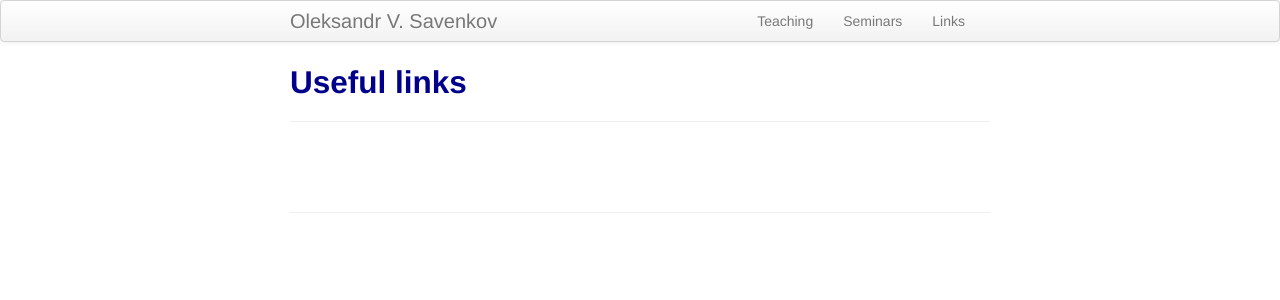
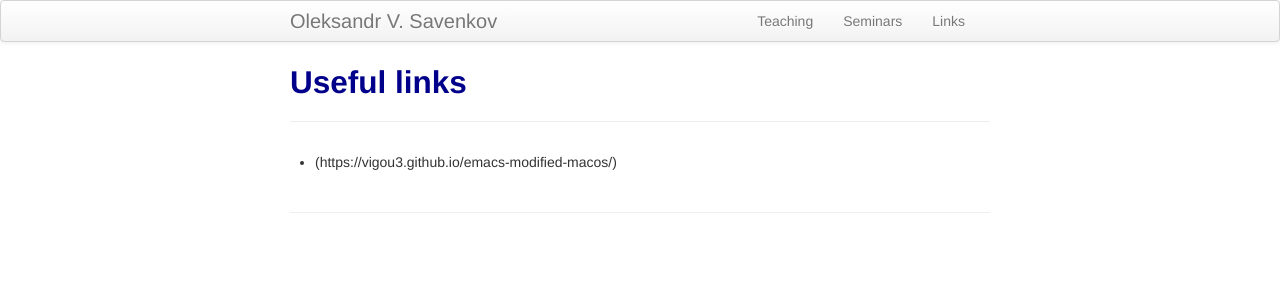
Before and after one commit to ovsavenkov/ovsavenkov.github.io, a Jekyll site: the page built from links.md, in a window 1280 px wide. Shown: the top 300 px of the page. Built offline with Jekyll 4.4.1, drawn with Linux system fonts in a browser that asks for light colours; part of the change alters nothing that is shown.

Commit message:
added link

```diff
--- a/links.md
+++ b/links.md
@@ -3,3 +3,5 @@ layout: page
 title: Useful links
 description: Oleksandr Savenkov's links
 ---
+
+- (https://vigou3.github.io/emacs-modified-macos/)
```
